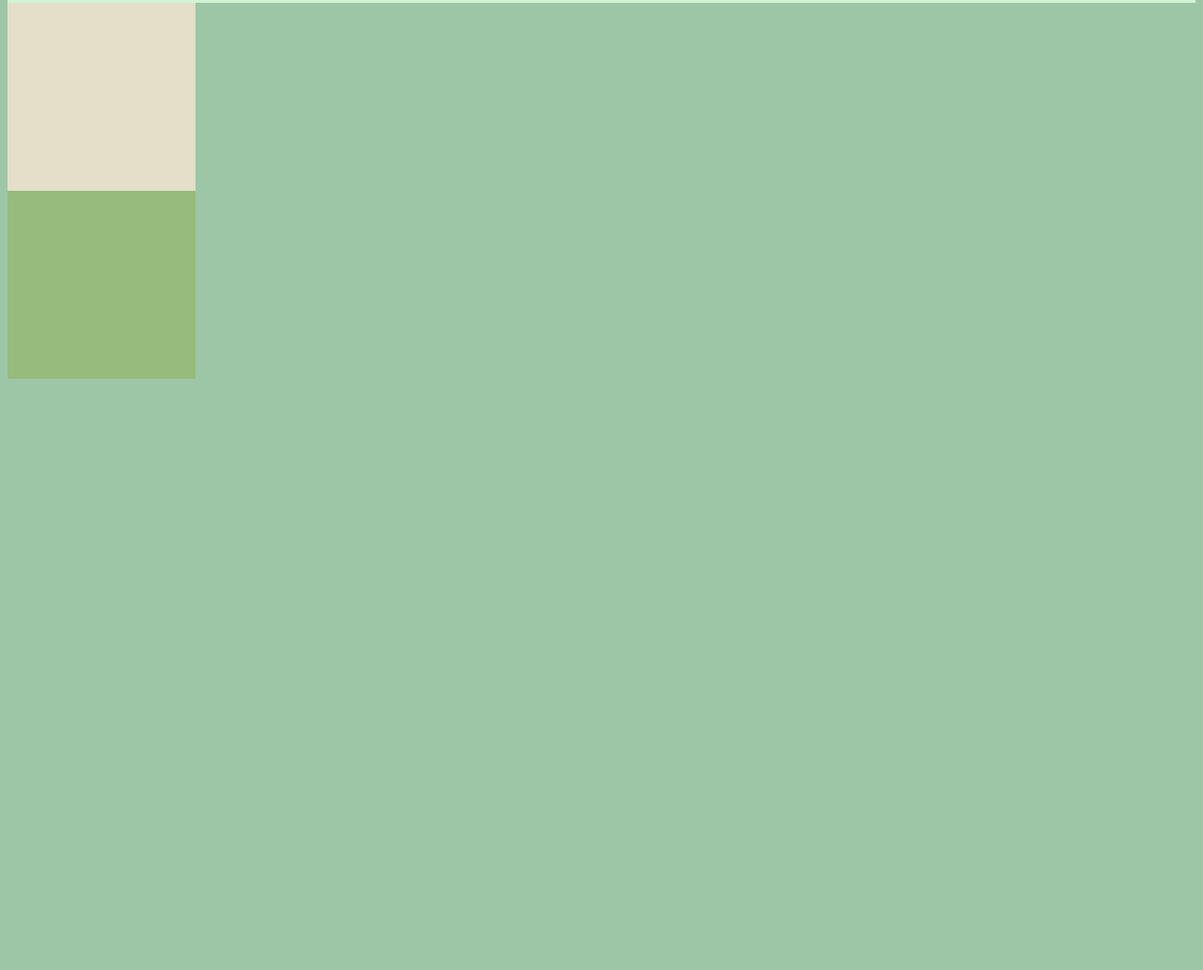
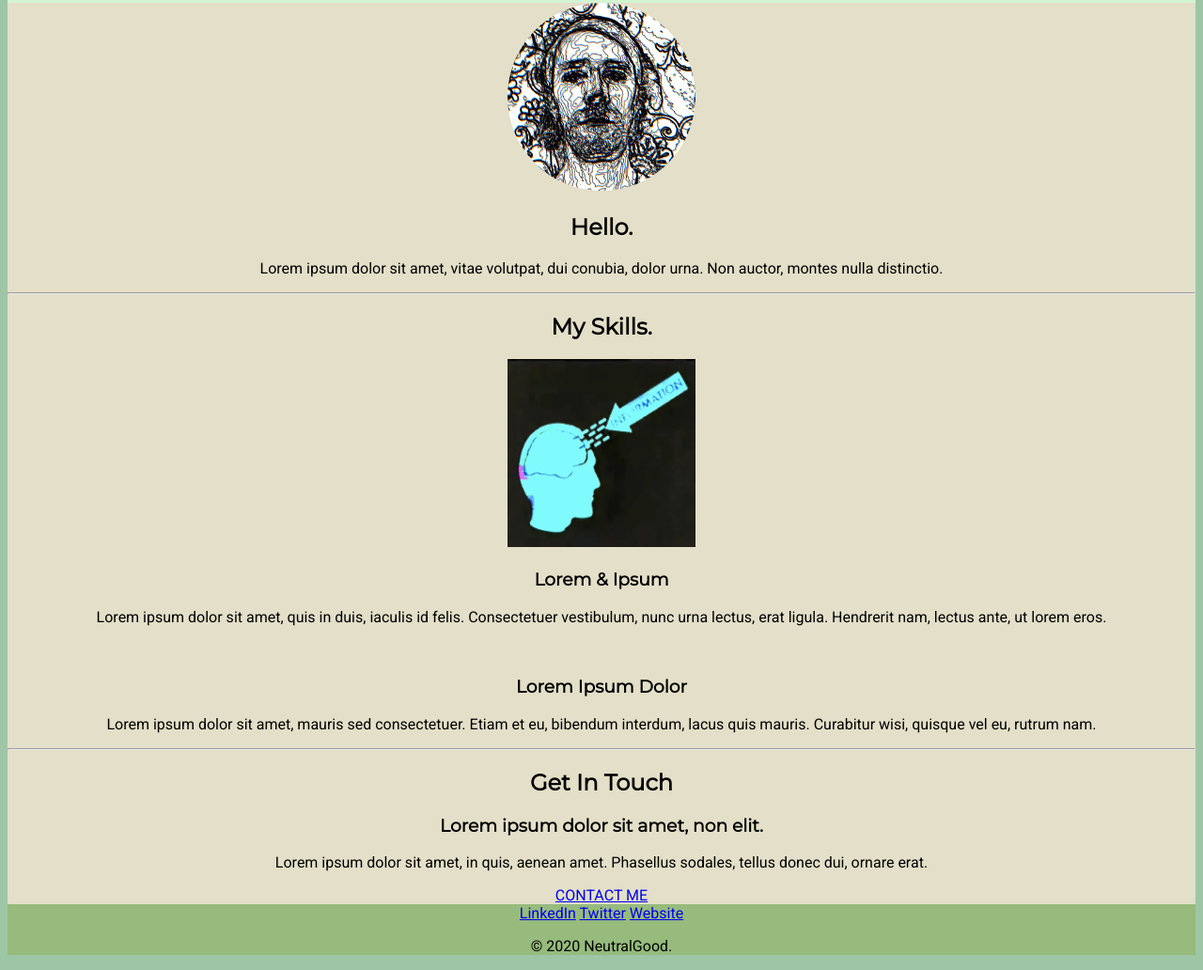
Before and after one commit to neutralgood/ngsite, a plain HTML site: page index.html in a window 1280 px wide. Shown: the part 567-1599 px from the top of the page at 94% size. Before the commit the page ends 978 px from the top, so only its background shows below. Drawn offline with nearby package versions, Linux system fonts and the light colour scheme.

Commit message:
add boilerplate, lorem ipsum, and a couple images

```diff
--- a/index.html
+++ b/index.html
@@ -11,20 +11,51 @@
   <body>
 
   <div class="top-container">
-
     <img class="top-cloud" src="images/cloud.png" alt="cloud-image">
-
     <h1 class="top-header">NeutralGood</h1>
     <p>developer</p>
-
     <img class="bottom-cloud" src="images/cloud.png" alt="cloud-image">
     <img src="images/mountain.png" alt="cloud-image">
   </div>
 
   <div class="middle-container">
+
+    <div class="profile">
+      <img class="avatar" src="images/ava.jpg">
+      <h2>Hello.</h2>
+      <p>Lorem ipsum dolor sit amet, vitae volutpat, dui conubia, dolor urna. Non auctor, montes nulla distinctio.</p>
+    </div>
+    <hr>
+
+    <div class="skills">
+      <h2>My Skills.</h2>
+      <div class="skill-row">
+        <img class="skill-img" src="images/information.webp" alt="">
+        <h3>Lorem & Ipsum</h3>
+        <p>Lorem ipsum dolor sit amet, quis in duis, iaculis id felis. Consectetuer vestibulum, nunc urna lectus, erat ligula. Hendrerit nam, lectus ante, ut lorem eros.</p>
+      </div>
+
+      <div class="skill-row">
+        <img class="" src="" alt="">
+        <h3>Lorem Ipsum Dolor</h3>
+        <p>Lorem ipsum dolor sit amet, mauris sed consectetuer. Etiam et eu, bibendum interdum, lacus quis mauris. Curabitur wisi, quisque vel eu, rutrum nam.</p>
+      </div>
+    </div>
+    <hr>
+
+    <div class="contact-me">
+      <h2>Get In Touch</h2>
+      <h3>Lorem ipsum dolor sit amet, non elit.</h3>
+      <p>Lorem ipsum dolor sit amet, in quis, aenean amet. Phasellus sodales, tellus donec dui, ornare erat.</p>
+      <a class="btn" href="mailto:name@email.com">CONTACT ME</a>
+    </div>
   </div>
 
   <div class="bottom-container">
+    <a class="footer-link" href="https://www.linkedin.com/">LinkedIn</a>
+    <a class="footer-link" href="https://twitter.com/">Twitter</a>
+    <a class="footer-link" href="https://www.appbrewery.co/">Website</a>
+    <p>© 2020 NeutralGood.</p>
   </div>
 
   </body>
--- a/styles/main.css
+++ b/styles/main.css
@@ -27,6 +27,12 @@ h3 {
   position: relative;
 }
 
+.avatar {
+  border-radius: 50%;
+  height: 200px;
+  width:200px;
+}
+
 .dev {
   text-decoration: underline;
 }
@@ -50,14 +56,17 @@ h3 {
 
 .middle-container {
   background-color: #e3dfc8;
+
+}
+
+.skill-img {
   height: 200px;
   width: 200px;
 }
 
 .bottom-container {
   background-color: #96bb7c;
-  height: 200px;
-  width: 200px;
+
 }
 
 /****ID****/
```
Also changed, not shown: images/ava.jpg (added), images/information.webp (added).
